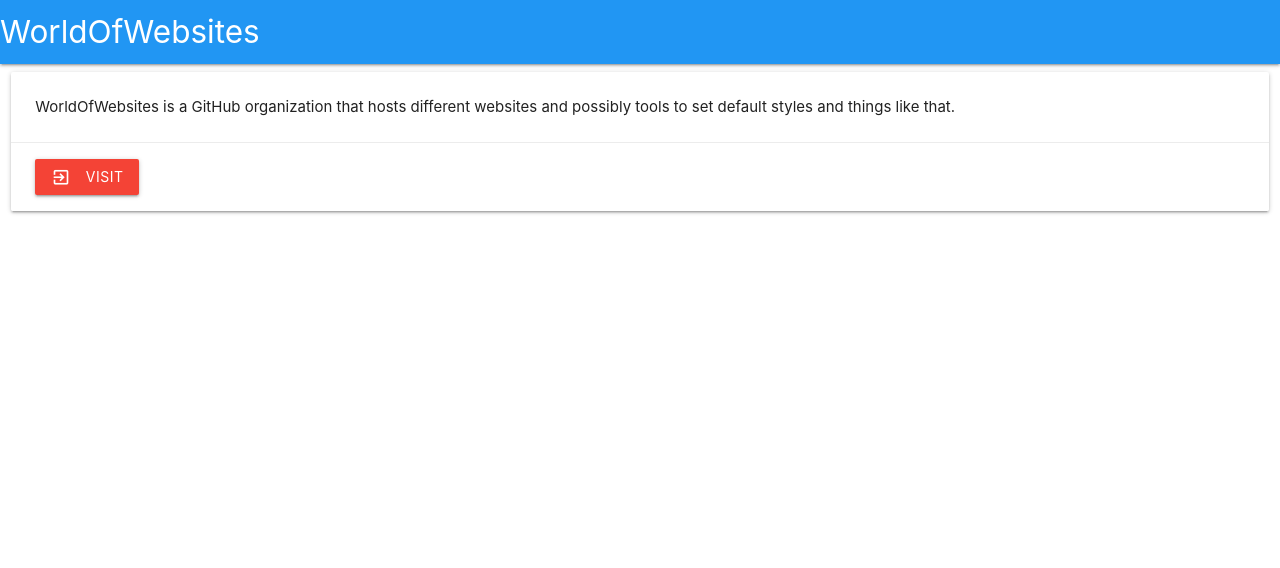
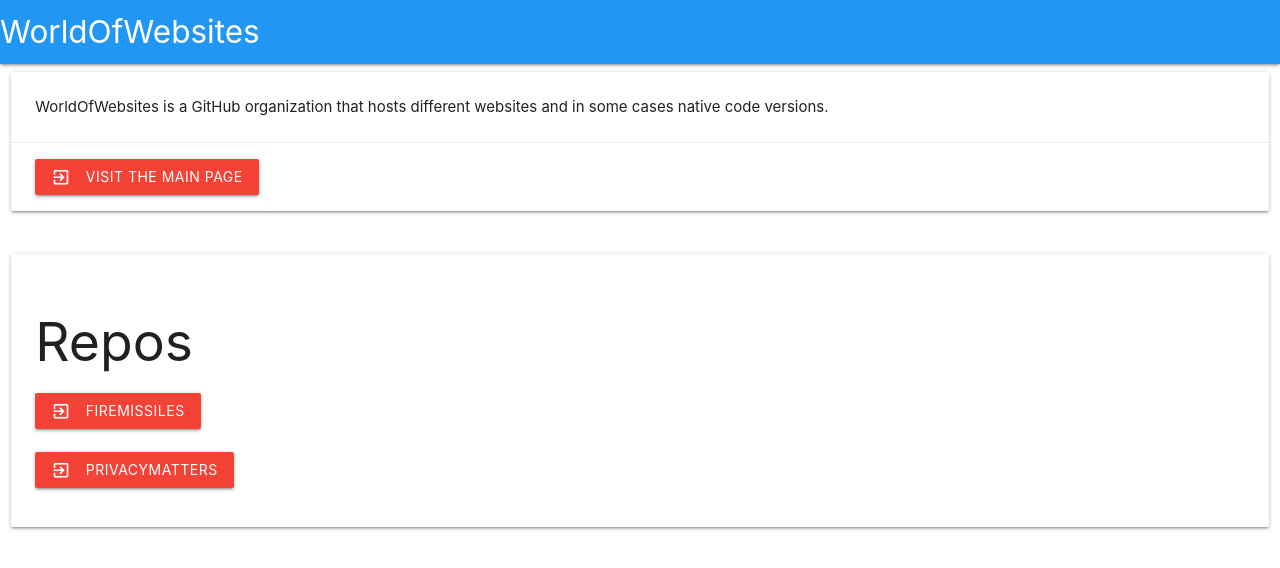
Before and after one commit to WorldOfWebsites/worldofwebsites.github.io, a plain HTML site: page index.html in a window 1280 px wide. Drawn offline with nearby package versions, Linux system fonts and the light colour scheme.

Commit message:
Add card with links to repos

```diff
--- a/index.html
+++ b/index.html
@@ -18,11 +18,25 @@
   <div class="col s12 m12 l12">
    <div class="card">
     <div class="card-content">
-	 <p>WorldOfWebsites is a GitHub organization that hosts different websites and possibly tools to set default styles and things like that.</p>
+	 <p>WorldOfWebsites is a GitHub organization that hosts different websites and in some cases native code versions.</p>
 	</div>
 	<div class="card-action">
-	 <a class="waves-effect waves-effect-light btn red" href="https://github.com/WorldOfWebsites"><i class="material-icons left">exit_to_app</i>Visit</a>
+	 <a class="waves-effect waves-effect-light btn red" href="https://github.com/WorldOfWebsites"><i class="material-icons left">exit_to_app</i>Visit the Main Page</a>
 	</div>
+   </div>
+  </div>
+ </div>
+ <div class="row">
+  <div class="col s12 m12 l12">
+   <div class="card">
+    <div class="card-content">
+      <h2>Repos</h2>
+       <ul>
+       <li><a class="waves-effect waves-effect-light btn red" href="https://github.com/WorldOfWebsites/FireMissiles"><i class="material-icons left">exit_to_app</i>FireMissiles</a></li>
+       <br>
+       <li><a class="waves-effect waves-effect-light btn red" href="https://github.com/WorldOfWebsites/PrivacyMatters"><i class="material-icons left">exit_to_app</i>PrivacyMatters</a></li>
+       </ul>
+    </div>
    </div>
   </div>
  </div>
```
